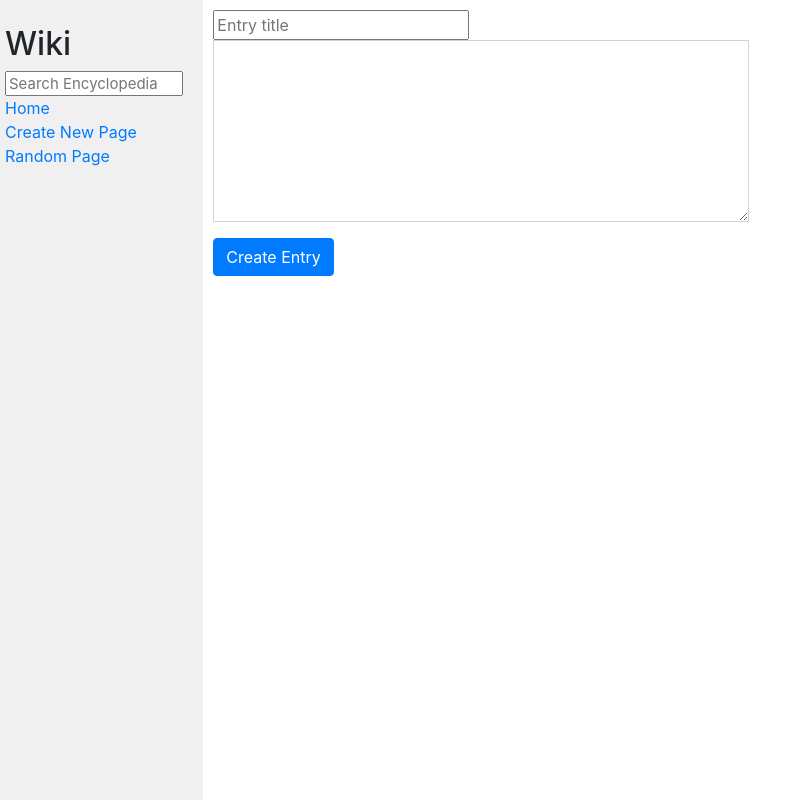
After one commit to calumbell/cs50w-wiki, a Django app: page /create in a window 1280 px wide. The commit adds this page. Shown: the whole page, without its empty margins (0-807 px from the left). Run offline with Django 3.2, Linux system fonts and the light colour scheme; some libraries are stand-ins or nearby versions.

Commit message:
implemented seperate create view

```diff
--- /dev/null
+++ b/encyclopedia/templates/encyclopedia/create.html
@@ -0,0 +1,19 @@
+{% extends "encyclopedia/layout.html"%}
+
+{% block title %}
+    Create Page Page
+{% endblock %}
+
+{% block body %}
+    <form method="post">
+        {% csrf_token %}
+
+        <div class="form-group">
+            <input type="hidden" name="action" value="save">
+            <input type="text" name="name" placeholder="Entry title">
+            <textarea name="entry" class="form-control rounded-0 col-lg-6" rows="7"></textarea>
+        </div>
+
+        <button type="submit" class="btn btn-primary">Create Entry</button>
+    </form>
+{% endblock %}
--- a/encyclopedia/templates/encyclopedia/layout.html
+++ b/encyclopedia/templates/encyclopedia/layout.html
@@ -20,7 +20,7 @@
                     <a href="{% url 'index' %}">Home</a>
                 </div>
                 <div>
-                    <a href="{% url 'edit' %}">Create New Page</a>
+                    <a href="{% url 'create' %}">Create New Page</a>
                 </div>
                 <div>
                     <a href="{% url 'random' %}">Random Page</a>
--- a/encyclopedia/urls.py
+++ b/encyclopedia/urls.py
@@ -7,5 +7,6 @@ urlpatterns = [
     path("edit",  views.edit, name="edit"),
     path("random", views.random, name="random"),
     path("search", views.search, name="search"),
-    path("wiki/<str:name>", views.entry, name="entry")
+    path("wiki/<str:name>", views.entry, name="entry"),
+    path("create", views.create, name="create"),
 ]
--- a/encyclopedia/views.py
+++ b/encyclopedia/views.py
@@ -10,6 +10,24 @@ def index(request):
     return render(request, "encyclopedia/index.html", {
         "entries": util.list_entries()
     })
+
+def create(request):
+    if request.method == "GET":
+        return render(request, "encyclopedia/create.html")
+
+    if request.method == "POST":
+        # if entry already exists, render error template
+        if util.get_entry(request.POST["name"]):
+            return render(request, "encyclopedia/error.html", {
+                "message" : "Cannot create a new entry for {name} because it already exists.".format(
+                    name=request.POST["name"]
+                )
+            })
+
+        # save entry and redirect user to that entry's page
+        util.save_entry(request.POST["name"], request.POST["entry"])
+        url = reverse('entry', kwargs={'name': request.POST['name']})
+        return HttpResponseRedirect(url)
 
 def edit(request):
     if request.method == "GET":
```
Also changed, not shown: entries/Calum.md (deleted, +0 -3 lines), README.md.
